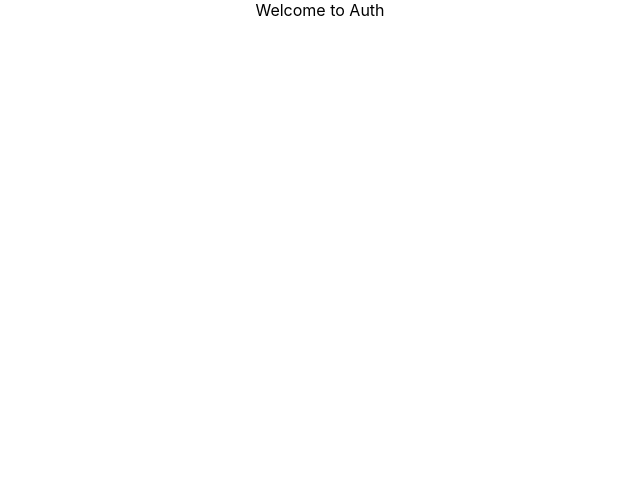
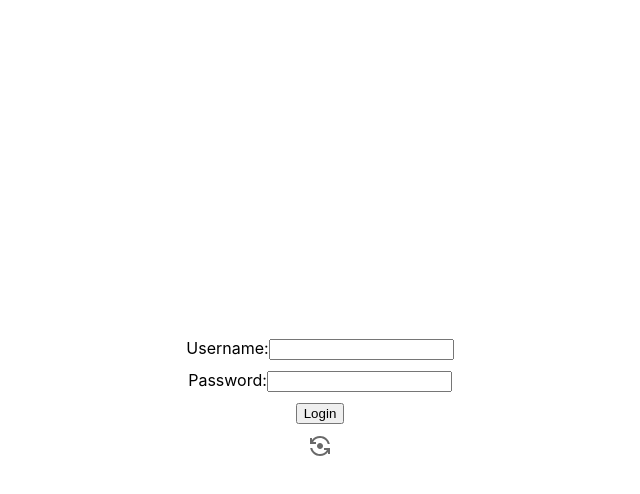
Before and after one commit to somelab-0618/django-vehicle-api, a React (Create React App) app in the folder front-react-app/: page / in a window 1280 px wide. Shown: the top 494 px of the page, without its empty margins (320-960 px from the left). Built offline with nearby package versions, Linux system fonts and the light colour scheme.

Commit message:
ユーザー登録、ログイン機能実装

```diff
--- a/front-react-app/src/components/Auth.js
+++ b/front-react-app/src/components/Auth.js
@@ -1,7 +1,79 @@
-import React from 'react';
+import React, { useState } from 'react';
+import styles from './Auth.module.css';
+import FlipCamearaAndroidIcon from '@material-ui/icons/FlipCameraAndroid';
+import { useHistory } from 'react-router-dom';
+import { useDispatch } from 'react-redux';
+import { fetchAsyncLogin, fetchAsyncRegister } from '../features/authSlice';
 
-const auth = () => {
-  return <div>Welcome to Auth</div>;
+const Auth = () => {
+  const history = useHistory();
+  const dispatch = useDispatch();
+  const [username, setUsername] = useState('');
+  const [password, setPassword] = useState('');
+  const [isLogin, setIsLogin] = useState(true);
+  const [successMsg, setSuccessMsg] = useState('');
+
+  const login = async () => {
+    const result = await dispatch(
+      fetchAsyncLogin({ username: username, password: password })
+    );
+    if (fetchAsyncLogin.fulfilled.match(result)) {
+      setSuccessMsg('ログインに成功しました。');
+      history.push('/vehicle');
+    } else {
+      setSuccessMsg('ログインエラー！');
+    }
+  };
+
+  const authUser = async (e) => {
+    e.preventDefault();
+    if (isLogin) {
+      login();
+    } else {
+      const result = await dispatch(
+        fetchAsyncRegister({ username: username, password: password })
+      );
+      if (fetchAsyncRegister.fulfilled.match(result)) {
+        login();
+      } else {
+        setSuccessMsg('ユーザー登録エラー');
+      }
+    }
+  };
+
+  return (
+    <div className={styles.auth__root}>
+      <span className={styles.auth__status}>{successMsg}</span>
+      <form onSubmit={authUser}>
+        <div className={styles.auth__input}>
+          <label data-testid='label-username'>Username:</label>
+          <input
+            data-testid='input-username'
+            type='text'
+            value={username}
+            onChange={(e) => setUsername(e.target.value)}
+          />
+        </div>
+        <div className={styles.auth__input}>
+          <label data-testid='label-password'>Password:</label>
+          <input
+            data-testid='input-password'
+            type='password'
+            value={password}
+            onChange={(e) => setPassword(e.target.value)}
+          />
+        </div>
+        <button type='submit'>{isLogin ? 'Login' : 'Resister'}</button>
+        <div>
+          <FlipCamearaAndroidIcon
+            data-testid='toggle-icon'
+            className={styles.auth__toggle}
+            onClick={() => setIsLogin(!isLogin)}
+          />
+        </div>
+      </form>
+    </div>
+  );
 };
 
-export default auth;
+export default Auth;
--- a/front-react-app/src/components/MainPage.js
+++ b/front-react-app/src/components/MainPage.js
@@ -1,7 +1,20 @@
 import React from 'react';
+import { useHistory } from 'react-router-dom';
 
 const MainPage = () => {
-  return <div>Welcome to MainPage</div>;
+  const history = useHistory();
+
+  const Logout = () => {
+    localStorage.removeItem('token');
+    history.push('/');
+  };
+  return (
+    <div>
+      <button data-testid='btn-logout' onClick={Logout}>
+        Logout
+      </button>
+    </div>
+  );
 };
 
 export default MainPage;
```
Also changed, not shown: 1 other file (tests, documents, lock files or other folders).
